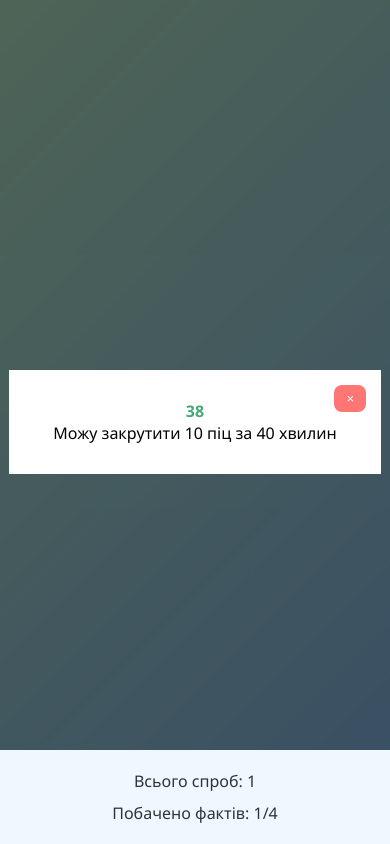
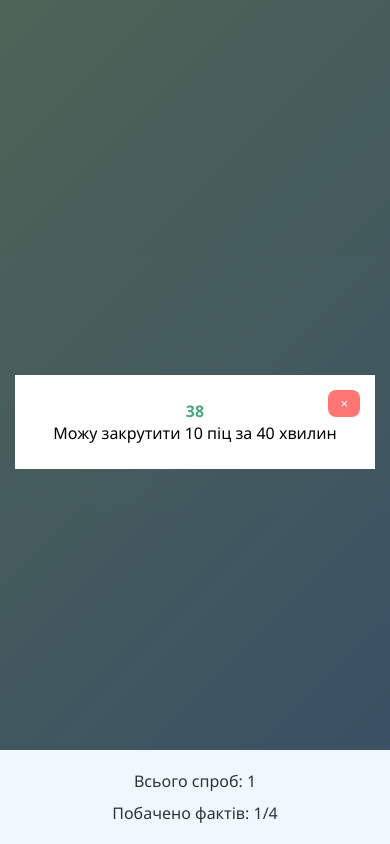
Before and after one commit to anastasiamuryn/random-facts-app, a plain HTML site: page index.html in a window 390 px wide. Both pictures are taken after a click on the button "Побачити факт". Drawn offline with Linux system fonts and the light colour scheme.

Commit message:
fix mobile

```diff
--- a/index.html
+++ b/index.html
@@ -1,7 +1,7 @@
 <!DOCTYPE html>
 <html lang="uk">
          <head>
-                  <meta charset="UTF-8">
+                  <meta charset="UTF-8" neme="viewport" content="width=divice-width, initial-scale=1.0">
                   <title>Рандомні факти</title>
                   <link rel="icon" type="image/x-icon" href="images/favicon.ico">
                   <link rel="stylesheet" href="style.css">
--- a/style.css
+++ b/style.css
@@ -1,9 +1,14 @@
+* {
+         box-sizing: border-box;
+}
+
 body {
          font-family: 'Segoe UI', Tahoma, Geneva, Verdana, sans-serif;
          margin: 0;
          min-height: 100vh;
          background: linear-gradient(135deg, #c3fcd9 0%, #8ec5fc 100%);
          display: flex;
+         flex-direction: column;
          justify-content: center;
          align-items: center;
 }
@@ -36,45 +41,47 @@ body {
 
 
 
-.overlay{
-         display:flex;
+.overlay {
+         display: flex;
          justify-content: center;
-         align-items:center;
+         align-items: center;
          position: fixed;
          top: 0;
-         left:0;
+         left: 0;
          width: 100%;
-         height:100%;
+         height: 100%;
+         padding: 15px;
          background-color: rgba(0, 0, 0, 0.6);
 }
 
-.card{
+.card {
          position: relative;
          background-color: #ffffff;
-         width: 80%;
-         max-width:500px;
-         padding: 30px;
+         width: 100%;
+         max-width: 450%;
+         padding: 25px 15px;
          text-align: center;
 }
 
-.hidden{
-         display:none !important;
+.hidden {
+         display: none !important;
 }
 
-footer{
-         display:flex;
+footer {
+         display: flex;
          flex-direction: column;
          align-items: center;
-         gap:10px;
-         padding:20px;
-         background-color:aliceblue;
+         gap: 10px;
+         padding: 20px;
+         background-color: aliceblue;
          position: fixed;
          bottom: 0;
          left: 0;
          width: 100%;
          box-sizing: border-box;
 }
-footer p{
+
+footer p {
          margin: 0;
          font-weight: 500;
          color: #2d3436;
```
